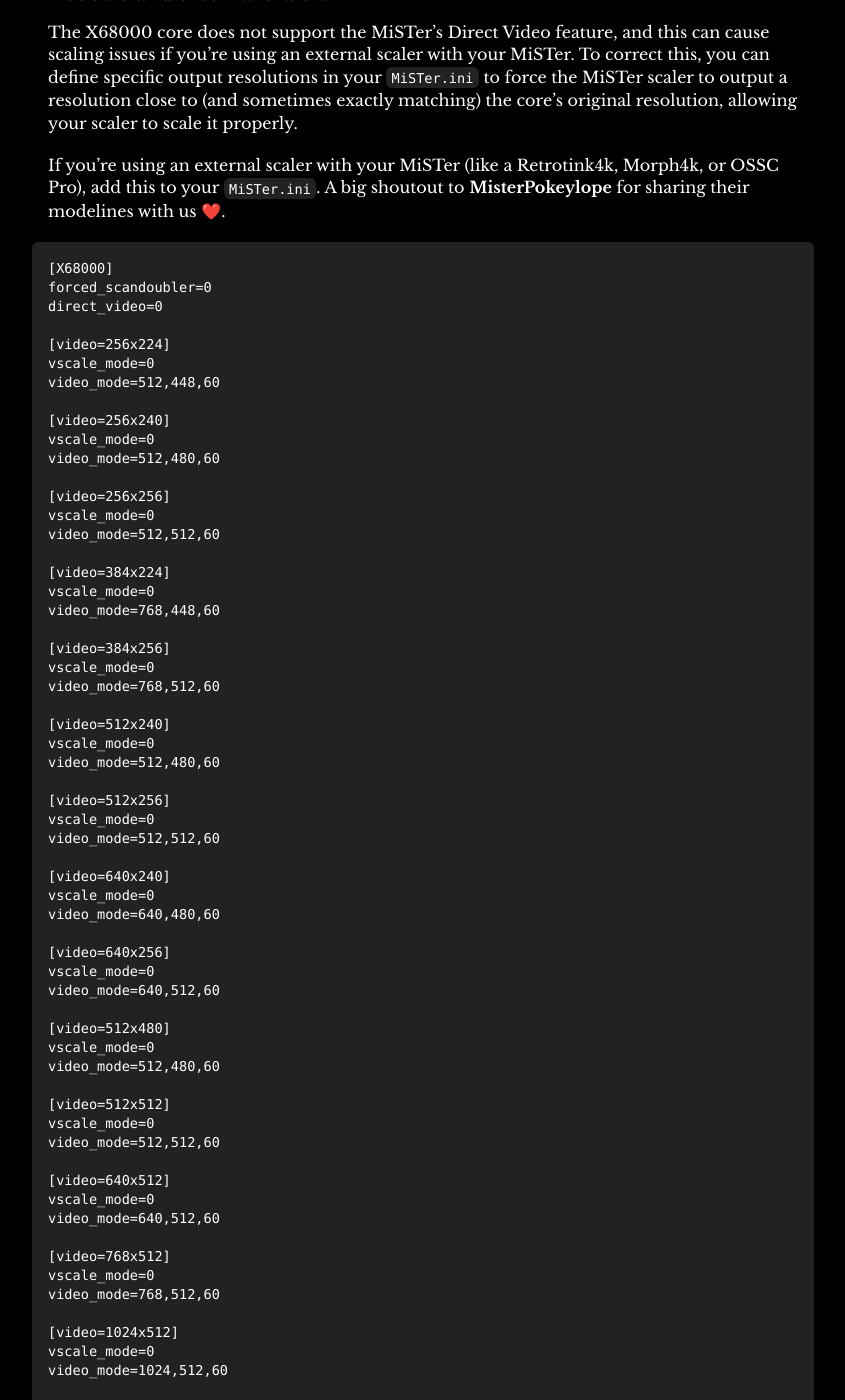
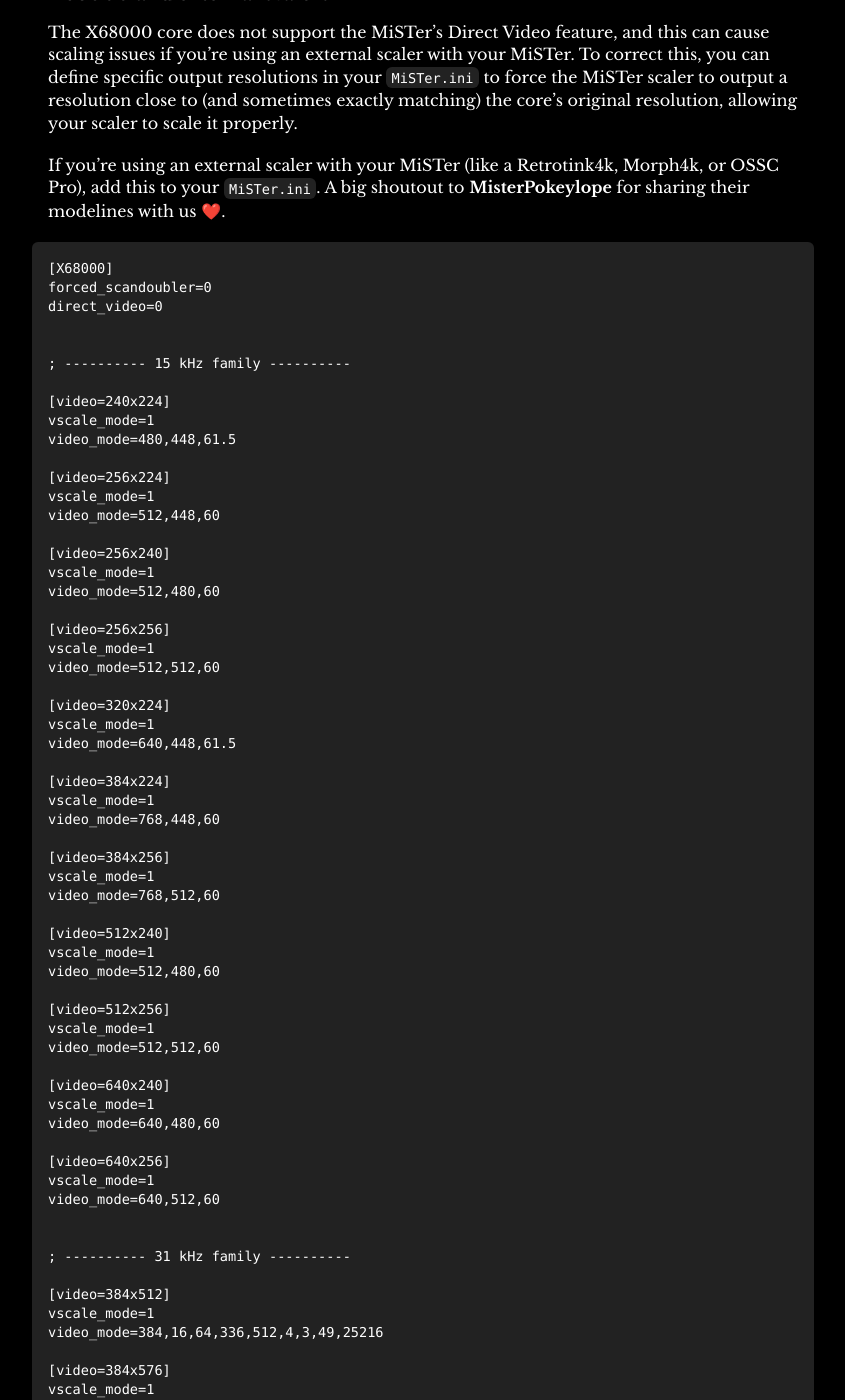
Before and after one commit to Neon68K/neon68k.github.io, a Jekyll site: the page built from docs.md, in a window 1280 px wide and 1400 px high, scrolled down 289 px. Shown: the whole window, without its empty margins (217-1062 px from the left). Built offline with Jekyll 4.4.1, drawn with Linux system fonts in a browser that asks for light colours; some of the changed text lies outside the part shown.

Commit message:
Updated Madelines

````diff
--- a/docs.md
+++ b/docs.md
@@ -13,101 +13,176 @@
 forced_scandoubler=0
 direct_video=0
 
+
+; ---------- 15 kHz family ----------
+
+[video=240x224]
+vscale_mode=1
+video_mode=480,448,61.5
+
 [video=256x224]
-vscale_mode=0
+vscale_mode=1
 video_mode=512,448,60
 
 [video=256x240]
-vscale_mode=0
+vscale_mode=1
 video_mode=512,480,60
 
 [video=256x256]
-vscale_mode=0
+vscale_mode=1
 video_mode=512,512,60
 
+[video=320x224]
+vscale_mode=1
+video_mode=640,448,61.5
+
 [video=384x224]
-vscale_mode=0
+vscale_mode=1
 video_mode=768,448,60
 
 [video=384x256]
-vscale_mode=0
+vscale_mode=1
 video_mode=768,512,60
 
 [video=512x240]
-vscale_mode=0
+vscale_mode=1
 video_mode=512,480,60
 
 [video=512x256]
-vscale_mode=0
+vscale_mode=1
 video_mode=512,512,60
 
 [video=640x240]
-vscale_mode=0
+vscale_mode=1
 video_mode=640,480,60
 
 [video=640x256]
-vscale_mode=0
+vscale_mode=1
 video_mode=640,512,60
 
+
+; ---------- 31 kHz family ----------
+
+[video=384x512]
+vscale_mode=1
+video_mode=384,16,64,336,512,4,3,49,25216
+
+[video=384x576]
+vscale_mode=1
+video_mode=384,16,64,336,576,8,2,21,25576
+
+[video=512x424]
+vscale_mode=1
+video_mode=512,16,64,208,424,8,3,133,25208
+
+[video=480x480]
+vscale_mode=1
+video_mode=480,480,59.9
+
+; stability container (integer 2× width)
 [video=512x480]
-vscale_mode=0
-video_mode=512,480,60
+vscale_mode=1
+video_mode=1024,480,60
 
+; avoid low-TMDS raw 512×512
 [video=512x512]
-vscale_mode=0
-video_mode=512,512,60
+vscale_mode=1
+video_mode=1024,1024,60
 
 [video=640x512]
-vscale_mode=0
+vscale_mode=1
 video_mode=640,512,60
 
 [video=768x512]
-vscale_mode=0
+vscale_mode=1
 video_mode=768,512,60
 
 [video=1024x512]
-vscale_mode=0
+vscale_mode=1
 video_mode=1024,512,60
 
-[video=1024x1024]
-vscale_mode=0
-video_mode=1024,1024,60
-
 [video=1280x512]
-vscale_mode=0
+vscale_mode=1
 video_mode=1280,512,60
 
+
+; ---------- overscan / uncommon framebuffers ----------
+
 [video=224x496]
-vscale_mode=0
+vscale_mode=1
 video_mode=448,992,60
 
 [video=248x512]
-vscale_mode=0
+vscale_mode=1
 video_mode=496,1024,60
 
+[video=456x512]
+vscale_mode=1
+video_mode=456,512,60
+
+
+; ---------- exact 2× transport widths ----------
+
+[video=240x480]
+vscale_mode=1
+video_mode=480,480,59.9
+
+[video=224x560]
+vscale_mode=1
+video_mode=448,560,52.9
+
+[video=256x471]
+vscale_mode=1
+video_mode=512,471,60.6
+
+[video=224x512]
+vscale_mode=1
+video_mode=448,512,55.5
+
+[video=240x512]
+vscale_mode=1
+video_mode=480,512,55.5
+
+[video=240x536]
+vscale_mode=1
+video_mode=480,536,54.3
+
+[video=256x448]
+vscale_mode=1
+video_mode=512,448,55.5
+
+[video=256x464]
+vscale_mode=1
+video_mode=512,464,55.5
+
+[video=256x480]
+vscale_mode=1
+video_mode=512,480,54.2
+
 [video=256x512]
-vscale_mode=0
+vscale_mode=1
 video_mode=512,512,60
 
+[video=256x576]
+vscale_mode=1
+video_mode=512,576,50.7
+
+; widths that must remain exact 2× for integer fidelity
 [video=304x448]
-vscale_mode=0
-video_mode=304,448,60
+vscale_mode=1
+video_mode=608,448,55.5
 
-[video=456x512]
-vscale_mode=0
-video_mode=456,512,60
+[video=320x448]
+vscale_mode=1
+video_mode=640,448,55.5
 
-[video=384x512]
-vscale_mode=0
-video_mode=384,16,64,336,512,4,3,49,25216
+[video=344x448]
+vscale_mode=1
+video_mode=688,448,56.3
 
-[video=256x448]
-vscale_mode=0
-video_mode=512,448,55.5
-
-[video=256x480]
-vscale_mode=0
-video_mode=512,480,54.2
+[video=360x480]
+vscale_mode=1
+video_mode=720,480,56.3
 ```
 
 ### English + Japanese Games
````
